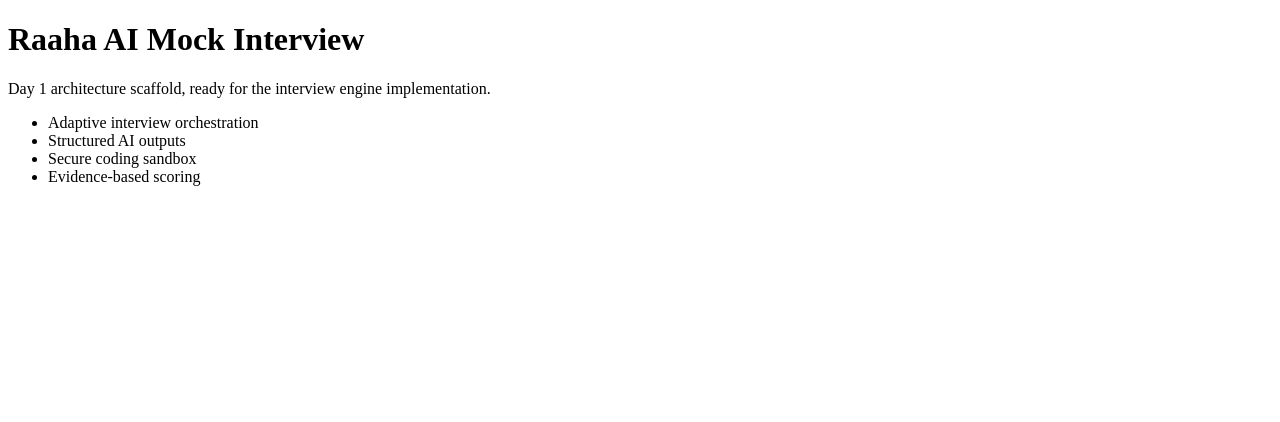
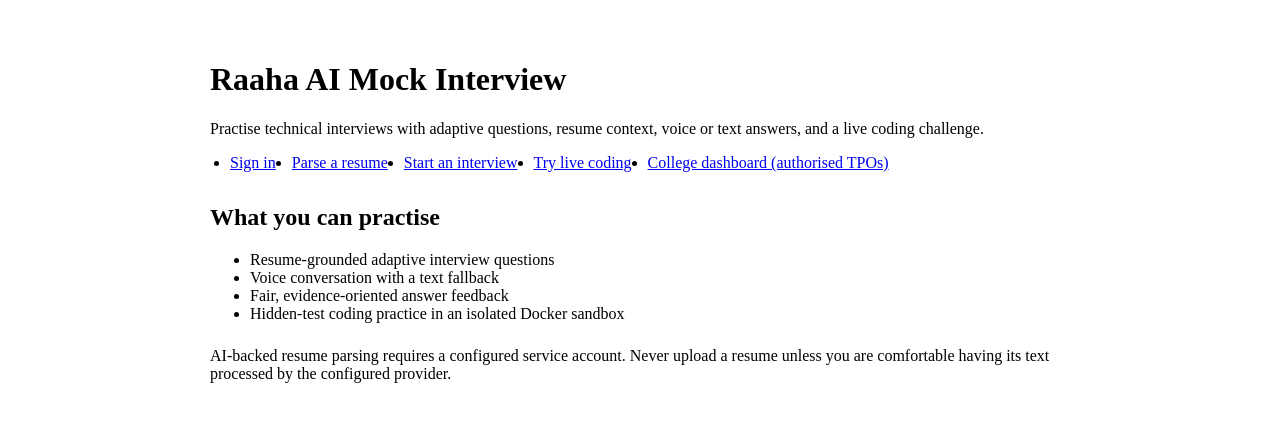
Before and after one commit to ashish-2141/Raaha-AI-Mock-Interview, a Next.js app: page / in a window 1280 px wide. Shown: the top 422 px of the page. Built offline with nearby package versions, Linux system fonts and the light colour scheme.

Commit message:
feat: add navigation to interview task flows

```diff
--- a/src/app/page.tsx
+++ b/src/app/page.tsx
@@ -1,14 +1,29 @@
 export default function HomePage() {
   return (
-    <main>
+    <main style={{ maxWidth: 860, margin: "0 auto", padding: "32px 20px" }}>
       <h1>Raaha AI Mock Interview</h1>
-      <p>Day 1 architecture scaffold, ready for the interview engine implementation.</p>
-      <ul>
-        <li>Adaptive interview orchestration</li>
-        <li>Structured AI outputs</li>
-        <li>Secure coding sandbox</li>
-        <li>Evidence-based scoring</li>
-      </ul>
+      <p>Practise technical interviews with adaptive questions, resume context, voice or text answers, and a live coding challenge.</p>
+      <nav aria-label="Main navigation">
+        <ul style={{ display: "flex", gap: 16, flexWrap: "wrap", paddingLeft: 20 }}>
+          <li><a href="/login">Sign in</a></li>
+          <li><a href="/resumes">Parse a resume</a></li>
+          <li><a href="/voice-interview">Start an interview</a></li>
+          <li><a href="/live-coding">Try live coding</a></li>
+          <li><a href="/college-dashboard">College dashboard (authorised TPOs)</a></li>
+        </ul>
+      </nav>
+      <section aria-labelledby="features-heading" style={{ marginTop: 32 }}>
+        <h2 id="features-heading">What you can practise</h2>
+        <ul>
+          <li>Resume-grounded adaptive interview questions</li>
+          <li>Voice conversation with a text fallback</li>
+          <li>Fair, evidence-oriented answer feedback</li>
+          <li>Hidden-test coding practice in an isolated Docker sandbox</li>
+        </ul>
+      </section>
+      <p style={{ marginTop: 24 }}>
+        AI-backed resume parsing requires a configured service account. Never upload a resume unless you are comfortable having its text processed by the configured provider.
+      </p>
     </main>
   );
 }
```
